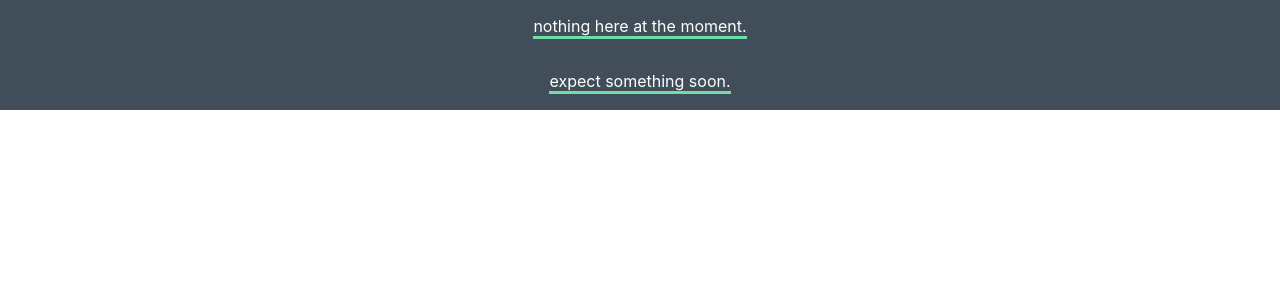
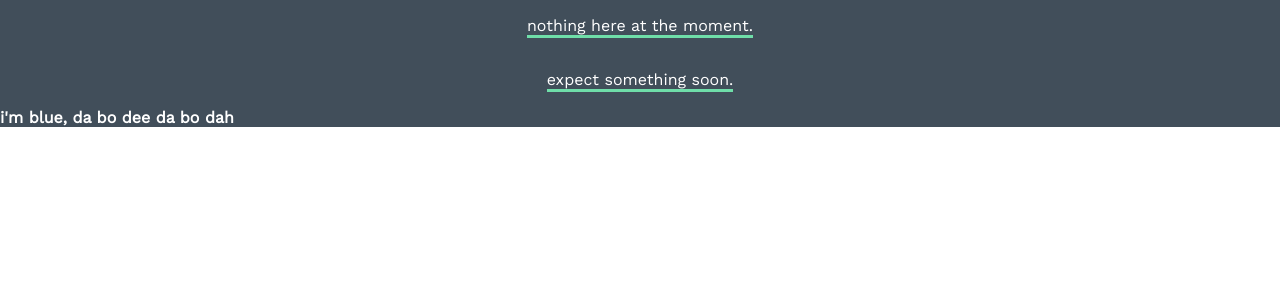
Before and after one commit to hungale/pf-react, a React (Create React App) app: page / in a window 1280 px wide. Shown: the top 300 px of the page. Built offline with nearby package versions, Linux system fonts and the light colour scheme.

Commit message:
add ColorSpan component

```diff
--- a/src/App.css
+++ b/src/App.css
@@ -1,5 +1,8 @@
+@import url('https://fonts.googleapis.com/css2?family=Work+Sans&display=swap');
+
 .App {
   background-color: #414E5A;
   display: flex;
   flex-direction: column;
+  font-family: 'Work Sans', sans-serif;
 }
--- a/src/App.js
+++ b/src/App.js
@@ -1,12 +1,16 @@
 import React from "react";
 import "./App.css";
 import UnderlinedParagraph from "./components/UnderlinedParagraph";
+import ColoredSpan from "./components/ColoredSpan";
 
 function App() {
   return (
     <div className="App">
       <UnderlinedParagraph color="white">nothing here at the moment.</UnderlinedParagraph>
       <UnderlinedParagraph color="white">expect something soon.</UnderlinedParagraph>
+      <ColoredSpan bold color="white">
+      i'm blue, da bo dee da bo dah
+      </ColoredSpan>
     </div>
   );
 }
--- /dev/null
+++ b/src/components/ColoredSpan.js
@@ -0,0 +1,20 @@
+
+import styled from "styled-components";
+import PropTypes from "prop-types";
+
+const ColoredSpan = styled.span`
+  color: ${props => props.color};
+  font-weight: ${props => props.bold ? "bold" : "normal"};
+`;
+
+ColoredSpan.propTypes = {
+  bold: PropTypes.bool.isRequired,
+  color: PropTypes.string.isRequired
+};
+
+ColoredSpan.defaultProps = {
+  bold: false,
+  color: "black"
+};
+
+export default ColoredSpan;
--- /dev/null
+++ b/src/utils/styles.js
@@ -0,0 +1,6 @@
+const COLORS = {
+  GREEN: "#6FDEA9",
+  GRAY: "#414E5A"
+};
+
+export default COLORS;
```
